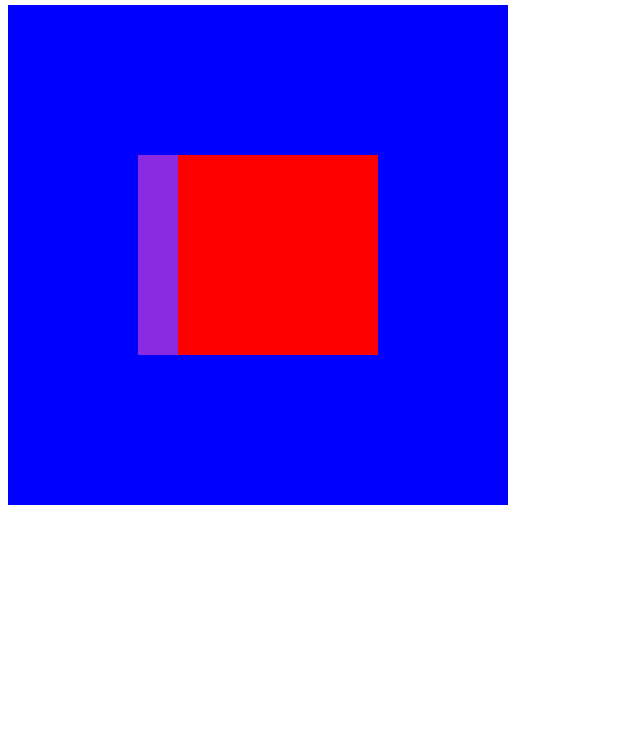
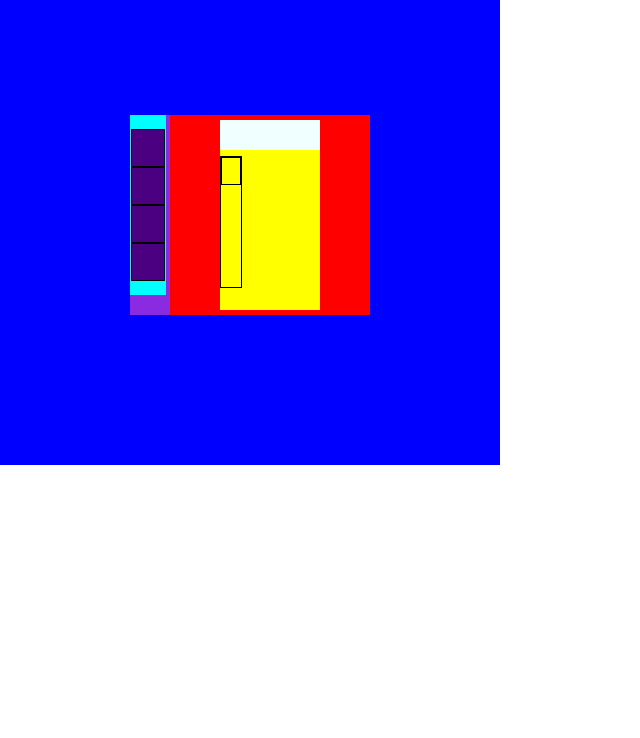
Before and after one commit to Manuelpv17/mastermind, a plain HTML site: page index.html in a window 1280 px wide. Shown: the part 62-800 px from the top of the page, without its empty margins (0-640 px from the left). Drawn offline with Linux system fonts and the light colour scheme.

Commit message:
More containers added. ul li aproach

```diff
--- a/index.html
+++ b/index.html
@@ -1,5 +1,6 @@
 <!DOCTYPE html>
 <html lang="en">
+
 <head>
   <meta charset="UTF-8" />
   <meta http-equiv="X-UA-Compatible" content="IE=edge" />
@@ -7,16 +8,41 @@
   <link rel="stylesheet" href="styles.css" />
   <title>Mastermind</title>
 </head>
+
 <body>
   <h2>Mastermind</h2>
   <!-- Game -->
   <section class="board">
     <!-- patron -->
-      <div class="board__patron"></div>
+    <div class="board__patron">
+      <ul>
+        <li></li>
+        <li></li>
+        <li></li>
+        <li></li>
+      </ul>
+    </div>
     <!-- Shots -->
-      <div class="board__shots"></div>
+    <div class="board__shots">
+      <!-- Feedback -->
+      <div class="board__shots-feedback"></div>
+      <!-- Choice -->
+      <div class="board__shots-choice">
+        <ul class="tries">
+          <li>
+            <ul>
+              <li></li>
+              <li></li>
+              <li></li>
+              <li></li>
+            </ul>
+          </li>
+        </ul>
+      </div>
+    </div>
   </section>
   <!-- Help -->
   <section></section>
 </body>
+
 </html>
--- a/styles.css
+++ b/styles.css
@@ -1,3 +1,8 @@
+* {
+  padding: 0;
+  margin: 0;
+}
+
 .board {
   background-color: blue;
   height: 500px;
@@ -13,8 +18,67 @@
   width: 40px;
 }
 
+.board__patron ul {
+  list-style: none;
+  height: 90%;
+  width: 90%;
+  background-color: aqua;
+  display: flex;
+  flex-direction: column;
+  justify-content: center;
+  align-items: center;
+}
+
+.board__patron ul li {
+  height: 20%;
+  width: 90%;
+  background-color: indigo;
+  border: 1px solid black;
+}
+
 .board__shots {
   background-color: red;
   height: 200px;
   width: 200px;
+  display: flex;
+  flex-direction: column;
+  justify-content: center;
+  align-items: center;
 }
+
+.board__shots-feedback {
+  width: 100px;
+  height: 15%;
+  background-color: azure;
+}
+
+.board__shots-choice {
+  width: 100px;
+  height: 80%;
+  background-color: yellow;
+}
+
+.tries {
+  list-style: none;
+  display: flex;
+  height: 90%;
+  align-items: center;
+}
+
+.tries > li {
+  height: 90%;
+  width: 20px;
+  border: 1px solid black;
+}
+
+.tries li ul {
+  list-style: none;
+  height: 90%;
+}
+
+.tries li ul {
+  list-style: none;
+  height: 20%;
+  border: 1px solid black;
+
+}
```
Lines whose indentation alone changed are shown as unchanged.
